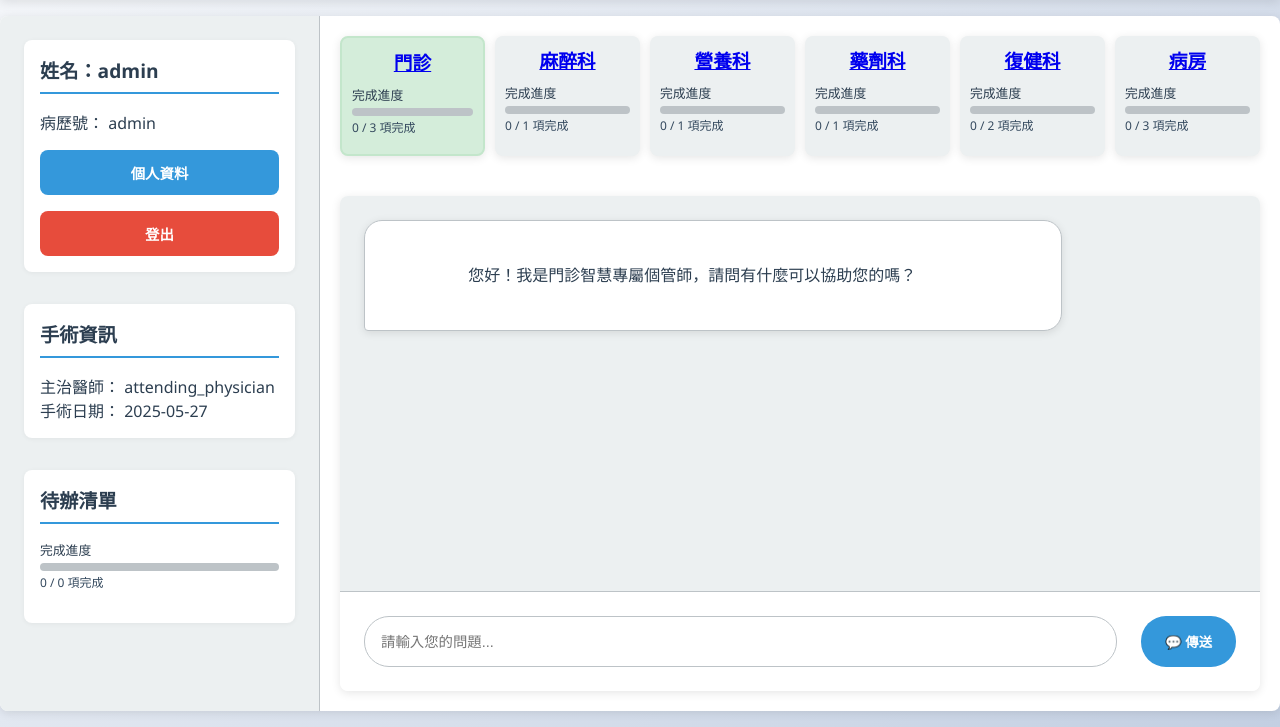
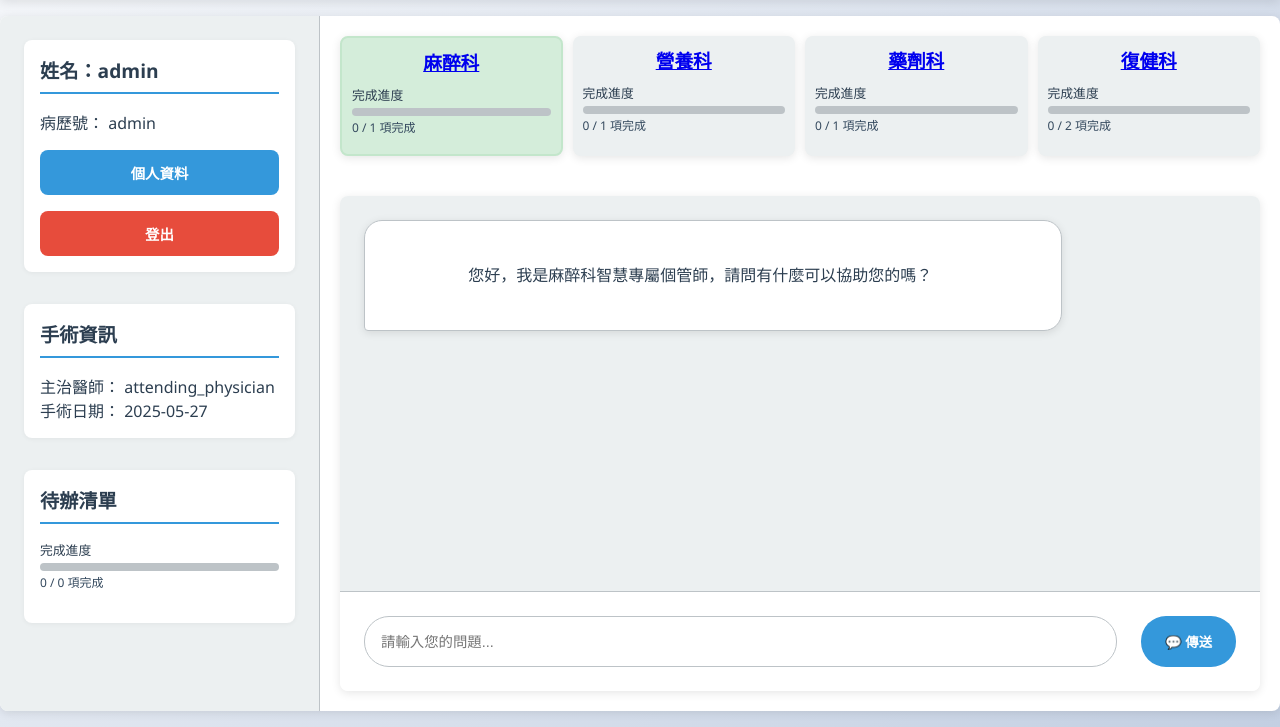
Before and after one commit to Gary20011207/Med-EECS_LLM, a Flask app: page / in a window 1280 px wide. Shown: the part 73-800 px from the top of the page. Run offline with Flask 3, Linux system fonts and the light colour scheme; the visitor is signed in with stand-in values (Sample User, id 1); data comes from the database, SQL or seed files in the repository; data that the repository does not hold is empty; parts of the project's set-up code (start-up, migrations or seed data) failed here and were passed over.

Commit message:
remaove 門診病房

```diff
--- a/templates/welcome.html
+++ b/templates/welcome.html
@@ -193,7 +193,7 @@
 
         .grid {
             display: grid;
-            grid-template-columns: repeat(6, 1fr);
+            grid-template-columns: repeat(4, 1fr);
             gap: 10px;
             padding: 20px;
             height: 20vh;
@@ -505,22 +505,6 @@
                 {% endif %}
                 </div>
                 -->
-                {% set total_clinic = 3 %}
-                {% set done_clinic = 0 %}
-                {% if user.clinic_provide_preop_education_and_consent %}{% set done_clinic = done_clinic + 1 %}{% endif %}
-                {% if user.clinic_anxiety_survey_preop %}{% set done_clinic = done_clinic + 1 %}{% endif %}
-                {% if user.clinic_instruction_satisfaction_survey_preop %}{% set done_clinic = done_clinic + 1 %}{% endif %}
-                {% set percent_clinic = (done_clinic / total_clinic * 100) | round(0, 'floor') %}
-                <div class="grid-item {% if done_clinic == total_clinic %}completed{% endif %}">
-                    <h3><a href="/chat">門診</a></h3>
-                    <div class="progress-dashboard">
-                        <div class="progress-label">完成進度</div>
-                        <div class="progress-bar">
-                            <div class="progress-fill" style="width: {{ percent_clinic }}%;"></div>
-                        </div>
-                        <div class="progress-text">{{ done_clinic }} / {{ total_clinic }} 項完成</div>
-                    </div>
-                </div>
 
                 {% set done_anes = 1 if user.anesthesiology_preop_assessment_and_explanation else 0 %}
                 {% set total_anes = 1 %}
@@ -577,23 +561,6 @@
                             <div class="progress-fill" style="width: {{ percent_rehab }}%;"></div>
                         </div>
                         <div class="progress-text">{{ done_rehab }} / {{ total_rehab }} 項完成</div>
-                    </div>
-                </div>
-
-                {% set total_ward = 3 %}
-                {% set done_ward = 0 %}
-                {% if user.ward_nurse_education %}{% set done_ward = done_ward + 1 %}{% endif %}
-                {% if user.ward_anxiety_survey_postop %}{% set done_ward = done_ward + 1 %}{% endif %}
-                {% if user.ward_instruction_satisfaction_survey_postop %}{% set done_ward = done_ward + 1 %}{% endif %}
-                {% set percent_ward = (done_ward / total_ward * 100) | round(0, 'floor') %}
-                <div class="grid-item {% if done_ward == total_ward %}completed{% endif %}">
-                    <h3><a href="/chat">病房</a></h3>
-                    <div class="progress-dashboard">
-                        <div class="progress-label">完成進度</div>
-                        <div class="progress-bar">
-                            <div class="progress-fill" style="width: {{ percent_ward }}%;"></div>
-                        </div>
-                        <div class="progress-text">{{ done_ward }} / {{ total_ward }} 項完成</div>
                     </div>
                 </div>
             </div>
@@ -1277,7 +1244,7 @@
                     });
                 }
             });
-            switchDepartment("門診");
+            switchDepartment("麻醉科");
         });
         async function loadTodoList() {
             try {
```
